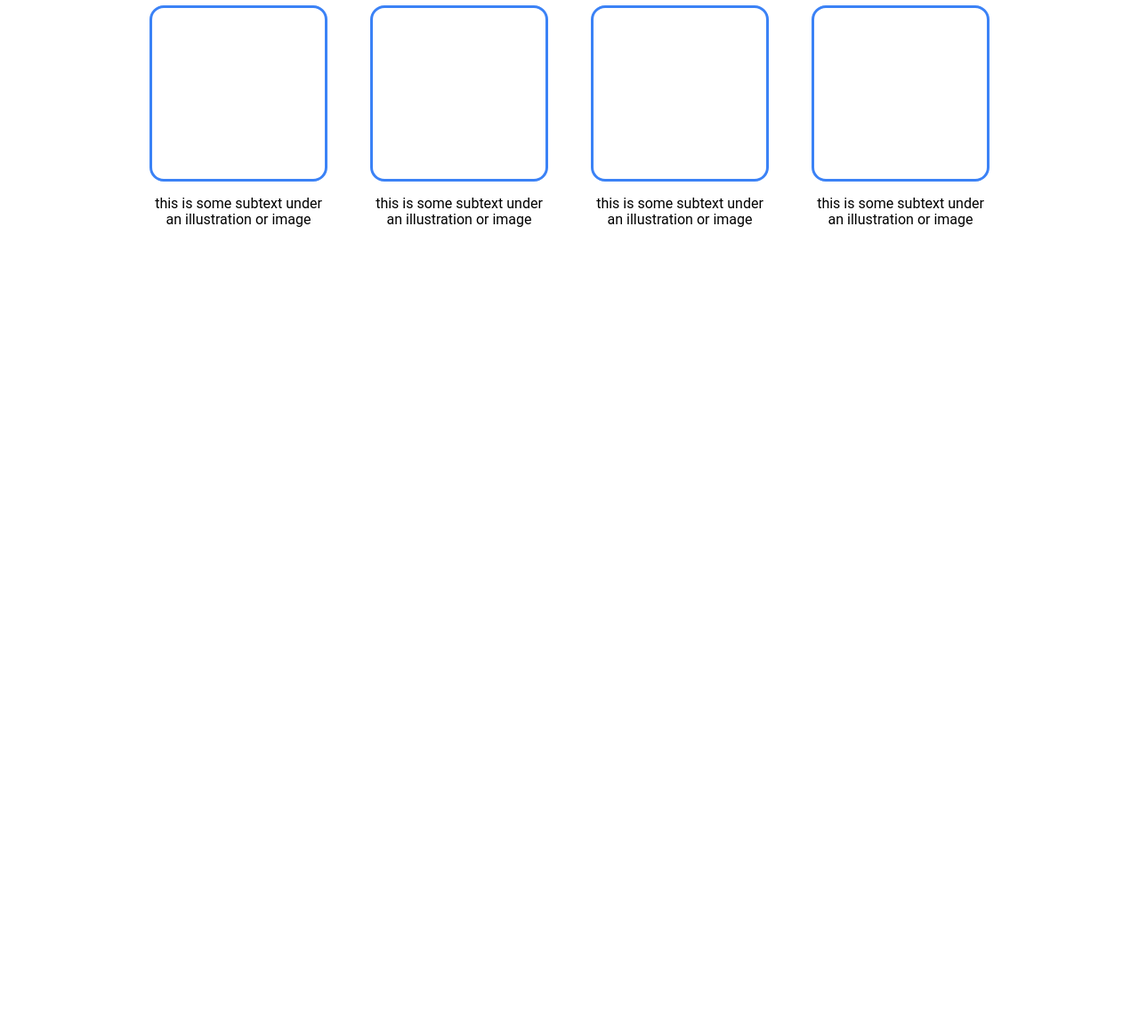
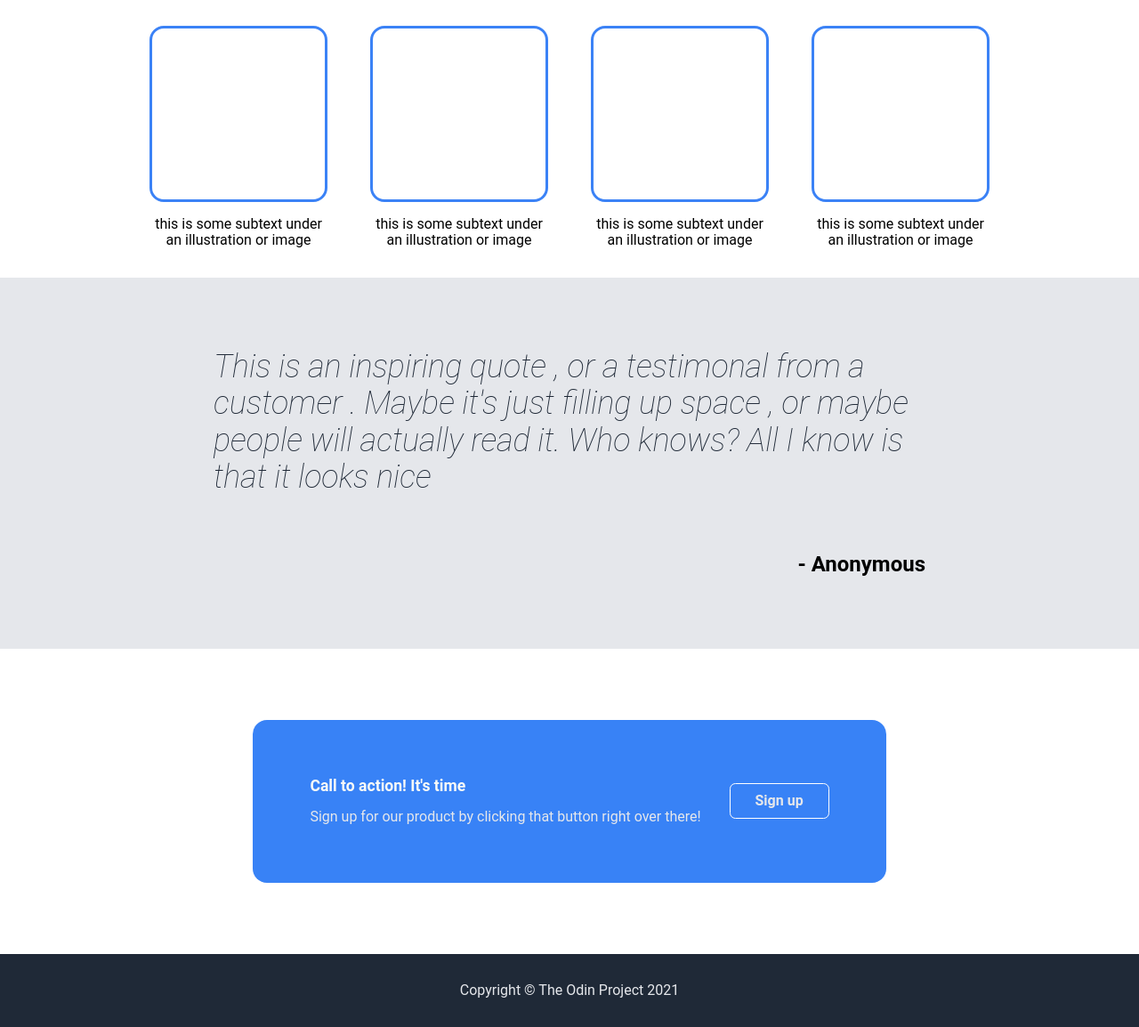
Before and after one commit to aditya2911/website-intro-template, a plain HTML site: page index.html in a window 1280 px wide. Shown: the part 962-2116 px from the top of the page at 89% size. Before the commit the page ends 1251 px from the top, so only its background shows below. Drawn offline with Linux system fonts and the light colour scheme.

Commit message:
added rest of the section, and implemented their designs

```diff
--- a/css/styling.css
+++ b/css/styling.css
@@ -97,6 +97,7 @@
     height: 15rem;
     flex: 1 1 0%;
     border: 1px solid black;
+    background: #6d747d;
 }
 
 
@@ -124,7 +125,7 @@ button{
     gap: 2rem;
 }
 
-.info:nth-child(1){
+.info-intro{
     font-weight: 600;
     font-size: 2.25rem;
     text-align: center;
@@ -158,3 +159,79 @@ button{
 .info-subtext{
 text-align: center;
 }
+
+.quote-container{
+    display: flex;
+    flex-flow: column wrap;
+    padding: 5rem;
+    align-items: center;
+    justify-content: center;
+    gap:4rem;
+    background: var(--quote-section-background-color);
+}
+
+.quote{
+    font-style: italic;
+    font-weight: lighter;
+    color: var(--quote-text-color);
+    font-size: 2.25rem;
+    flex: 1 1 auto;
+    max-width: 50rem;
+    min-width: 18rem;
+}
+
+.quote-provider{
+    display: flex;
+    justify-content: flex-end;
+    align-items: center;
+    flex: 1;
+    width: 100%;
+    font-size: 1.5rem;
+    font-weight: bold;
+    max-width: 50rem;
+}
+
+.signup-container{
+    display: flex;
+    flex-flow: column wrap;
+    padding: 5rem 2rem;
+    align-items: center;
+    justify-content: center;
+}
+
+.signup-content{
+    display: flex;
+    flex-flow: row wrap;
+    align-items: center;
+    padding: 4rem 4rem;
+    border-radius: 1rem;
+    gap: 2rem;
+    background-color: var(--button-color);
+}
+.signup-text{
+    display: flex;
+    flex-flow: column wrap;
+    gap: 1rem;
+}
+
+.signup-text :nth-child(1){
+    font-weight: bolder;
+    font-size: 1.1rem;
+    color: var(--hero-main-text-color);
+}
+
+.signup-text :nth-child(2){
+    color: var(--hero-secondary-text-color);
+}
+
+.signup-button{
+    border: 0.1rem solid white;
+    font-weight: bold;
+}
+
+.footer{
+    background: var(--dark-background-color);
+    text-align: center;
+    padding: 2rem;
+    color: var(--hero-secondary-text-color);
+}
--- a/index.html
+++ b/index.html
@@ -46,7 +46,7 @@
 
     <div class='info'>
 
-            <span>
+            <span class="info-intro">
                 Some random information
             </span>
 
@@ -92,8 +92,38 @@
 
     </div>
 
+    <div class="quote-container">
+        <span class="quote">
+            This is an inspiring quote , or a testimonal from a customer . Maybe it's just filling up space ,
+            or maybe people will actually read it. Who knows? All I know is that it looks nice
+        </span>
+
+        <section class="quote-provider">
+            <span>
+            - Anonymous
+            </span>
+        </section>
+    </div>
+
+<div class="signup-container">
+
+    <section class="signup-content">
+
+        <span class="signup-text">
+            <span>Call to action! It's time</span>
+            <span>Sign up for our product by clicking that button right over there!
+        </span>
+        </span>
+
+        <button class="signup-button">Sign up</button>
+
+    </section>
+</div>
 
 
+<div class="footer">
+    Copyright © The Odin Project 2021
+</div>
 
 </body>
 </html>
```
